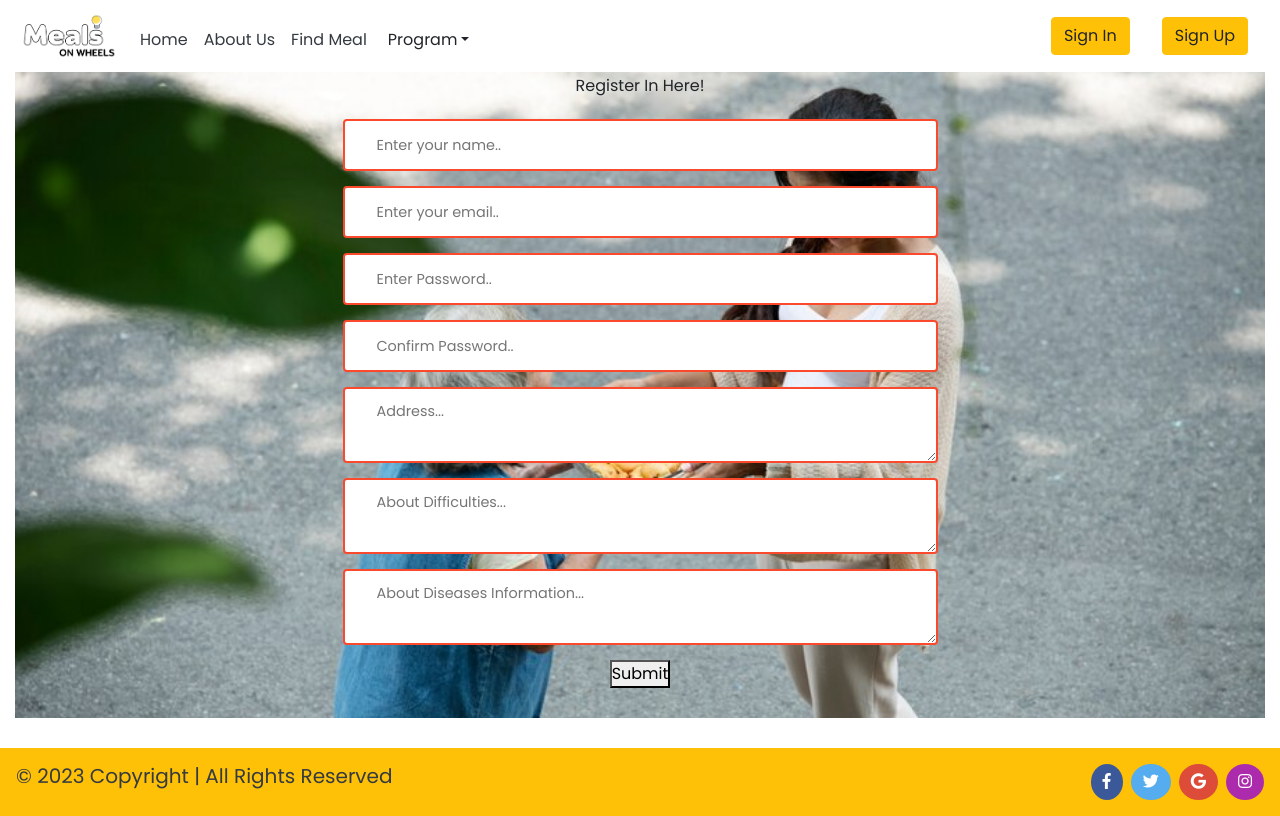
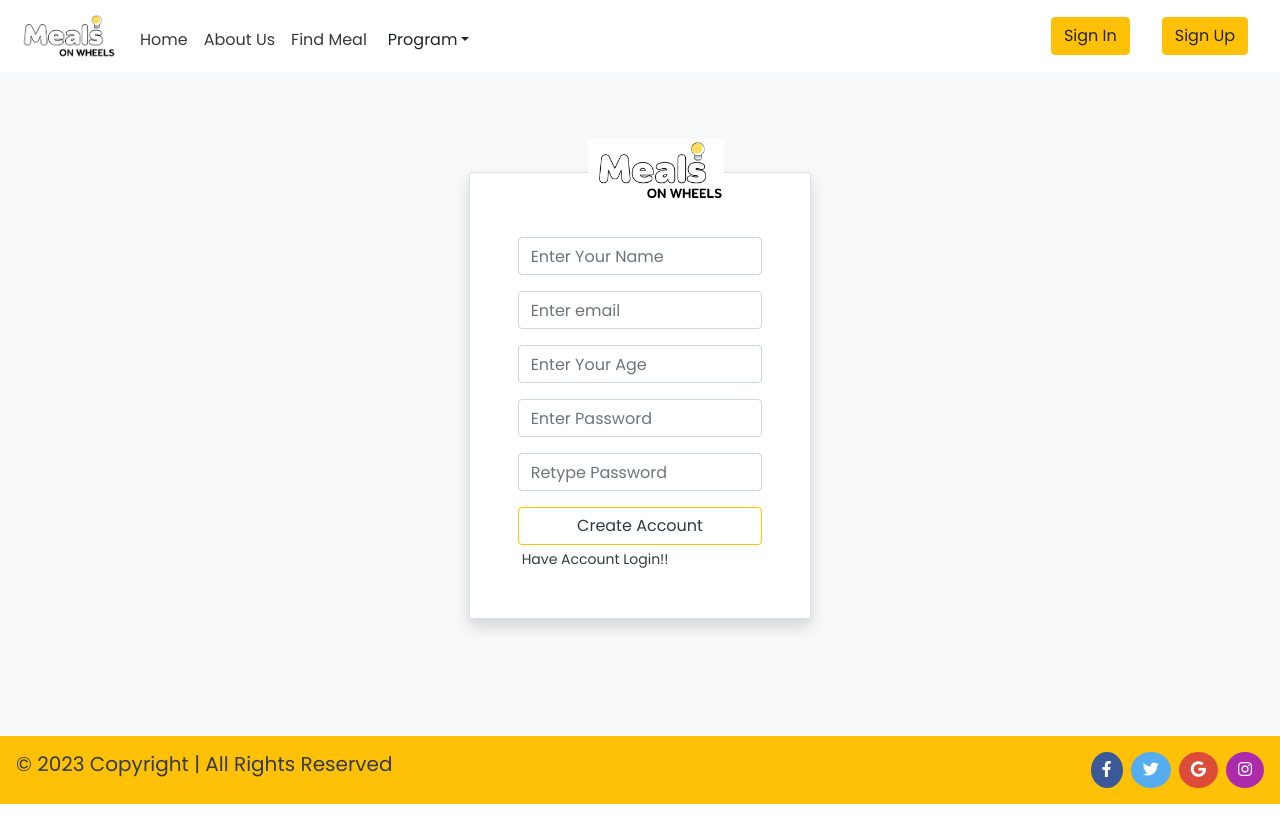
Before and after one commit to thinzarwinluck/HNDC_Unit22_Application-Development_mow_frontend, a React (Vite) app: page /register in a window 1280 px wide. Built offline with nearby package versions, Linux system fonts and the light colour scheme; a web font is replaced by a local one.

Commit message:
feat:login and register with api data fetching and design rewrite

```diff
--- a/package.json
+++ b/package.json
@@ -10,6 +10,7 @@
     "preview": "vite preview"
   },
   "dependencies": {
+    "axios": "^1.6.3",
     "bootstrap": "^5.3.2",
     "react": "^18.2.0",
     "react-bootstrap": "^2.9.2",
--- a/src/Navbar.jsx
+++ b/src/Navbar.jsx
@@ -32,10 +32,10 @@ const navigation = () => {
 
       </Navbar.Collapse>
         <Navbar.Collapse id="responsive-navbar-nav" className="justify-content-end">
-          <Nav.Link href="#" className="ml-2">
+          <Nav.Link href="/login" className="ml-2">
             <Button variant="warning">Sign In</Button>
           </Nav.Link>
-          <Nav.Link href="#">
+          <Nav.Link href="/register">
             <Button variant="warning">Sign Up</Button>
           </Nav.Link>
        </Navbar.Collapse>
--- /dev/null
+++ b/src/api/apiFetching.js
@@ -0,0 +1,5 @@
+import axios from "axios";
+const baseApi = axios.create({
+    baseURL:"http://localhost:8080/api"
+})
+export default baseApi;
--- a/src/data.js
+++ b/src/data.js
@@ -24,7 +24,7 @@ let aboutUs = [
         }
     ]
 
-    let logo =[logo1,logo2,logo3,logo4,logo5,logo1,logo2,logo3,logo4,logo5,logo1,logo1,logo2,logo3,logo4,logo5,logo1,logo2,logo3,logo4,logo5,logo1,logo1,logo2,logo3,logo4,logo5,logo1,logo2,logo3,logo4,logo5,logo1,logo1,logo2,logo3,logo4,logo5,logo1,logo2,logo3,logo4,logo5,logo1]
+    let logo =[logo1,logo2,logo3,logo4,logo5,logo1,logo2,logo3,logo4,logo5,logo1,logo1,logo2,logo3,logo4,logo5,logo1,logo2,logo3,logo4,logo5,logo1,logo1,logo2,logo3,logo4,logo5,logo1,logo2,logo3,logo4,logo5,logo1,logo1,logo2,logo3,logo4,logo5,logo1,logo2]
 
 
 export {aboutUs,logo};
--- a/src/home/Home.jsx
+++ b/src/home/Home.jsx
@@ -77,7 +77,7 @@ const Home = () => {
           </p>
         </div>
 
-        <div className="row m-auto">
+        <div className="row ml-5">
         {logo.map((item) => (
         <Image className="p-3"src={item} alt={item} width="120"  />
       ))}
--- a/src/home/home.css
+++ b/src/home/home.css
@@ -31,9 +31,26 @@ background-color: #80808082;
 .bg-non{
   background-color: rgba(128, 128, 128, 0.057);
 }
+.bg-yellow{
+  background-color: rgba(255, 255, 0, 0.628);
+}
 
 .mt-6{
   margin-top: 8%;
 }
 
+.full-screen{
+  height : 92vh
+}
+
+.shadow{
+  box-shadow: 2px 1px 5px 0px rgba(0,0,0,0.75);
+-webkit-box-shadow: 2px 1px 5px 0px rgba(0,0,0,0.75);
+-moz-box-shadow: 2px 1px 5px 0px rgba(0,0,0,0.75);
+}
+
+.align-center{
+  top: -34px;
+  left: 118px;
+}
 /* Add other styles for your existing components as needed */
--- a/src/login/Login.jsx
+++ b/src/login/Login.jsx
@@ -1,36 +1,95 @@
 import React from "react";
-import "./login.css";
-import login from "../img/login.jpg";
+import { useState } from "react";
+import "../home/Home.css";
+import  baseApi  from "../api/apiFetching";
+import axios from "axios";
+import {
+  Container,
+  Button,
+  Image,
+  Form,
+  Card,
+  Row,
+  Col,
+} from "react-bootstrap";
+import logo from "../img/logo.png";
 const Login = () => {
+  const [email, setEmail] = useState("");
+  const [password, setPassword] = useState("");
+  async function login(event) {
+    try {
+      event.preventDefault();
+      const data = {
+        email: email,
+        password: password,
+      };
+      await baseApi.post("/login", data).then(response => {
+      if (response.status ===200) {
+        sessionStorage.setItem('token', response.data.accessToken);
+        window.location.href = "/";
+      }
+    })
+    } catch (error) {
+      console.error("Login failed:", error.message);
+    }
+  }
+
   return (
-    <div className="container-fluid">
-      <div className="row ml-5">
-        <div className="login_image">
-          <img src={login} alt="" />
-        </div>
-        <div className="login_form">
-          <div className="login_text">
-            <h1>Welcome Back!</h1>
-            <h4>Login In Here!</h4>
-          </div>
-          <form>
-            <input
-              type="email"
-              name="email"
-              placeholder="Enter your email.."
-              required
-            />
-            <input
-              type="password"
-              name="password"
-              placeholder="Password.."
-              required
-            />
-            <button className="login_btn">Login</button>
-          </form>
-        </div>
+    <Container fluid className="bg-light p-5 full-screen">
+      <div className="p-5">
+        <Row className="mt-5">
+          <Col md={{ span: 4, offset: 4 }} className="mt-4 ">
+            <Card className="p-5 w-100 shadow mt-1 position-relative">
+              <img
+                src={logo}
+                width="40%"
+                className="position-absolute translate-middle align-center"
+                alt="React Bootstrap logo"
+              />
+              {/* <h4 className="text-center">Login In</h4> */}
+
+              <Form className="mt-3" onSubmit={login}>
+                <Form.Group className="mb-3" controlId="formBasicEmail">
+                  <Form.Control
+                    type="email"
+                    placeholder="Enter email"
+                    value={email}
+                    onChange={(e) => setEmail(e.target.value)}
+                  />
+                </Form.Group>
+
+                <Form.Group className="mb-3" controlId="formBasicPassword">
+                  <Form.Control
+                    type="password"
+                    placeholder="Password"
+                    value={password}
+                    onChange={(e) => setPassword(e.target.value)}
+                  />
+                </Form.Group>
+                <Button
+                  variant="outline-warning"
+                  type="submit"
+                  className="w-100 text-dark"
+                >
+                  Submit
+                </Button>
+                <Row className="mx-auto">
+                  <Form.Text className="text-muted">
+                    <a href="/register" className="text-dark pr-1">
+                      Forgot Password ?
+                    </a>
+                    |
+                    <a href="/register" className="text-dark pl-1 fs-6">
+                      Create Account
+                    </a>
+                  </Form.Text>
+                </Row>
+              </Form>
+            </Card>
+          </Col>
+        </Row>
       </div>
-    </div>
+    </Container>
   );
 };
 
--- a/src/register/Register.jsx
+++ b/src/register/Register.jsx
@@ -1,61 +1,128 @@
 import React from "react";
-import "./register.css";
+import { useState } from "react";
+import "../home/Home.css";
+import baseApi from "../api/apiFetching";
+import axios from "axios";
+import {
+  Container,
+  Button,
+  Image,
+  Form,
+  Card,
+  Row,
+  Col,
+} from "react-bootstrap";
+import logo from "../img/logo.png";
+const Register = () => {
+  const [email, setEmail] = useState("");
+  const [password, setPassword] = useState("");
+  const [userName, setName] = useState("");
+  const [age, setAge] = useState("");
+  const [reTypepassword, setRetypePassword] = useState("");
+  async function login(event) {
+    try {
+      event.preventDefault();
 
-const Register = () => {
+      const data = {
+        userName: userName,
+        password: reTypepassword,
+        email: email,
+        age: age,
+        location: "Hlaing",
+      };
+        await baseApi.post("/register", data).then(response => {
+          if (response.status === 201) {
+            window.location.href = "/login";
+          }
+        })
+      } catch (error) {
+        console.error("Login failed:", error.message);
+      }
+
+  }
+
   return (
-    <div className="container-fluid">
-      <div className="register_form">
-        <div className="register_text">
-          <h1>Fill Form For Getting Meal!</h1>
-          <h4>Register In Here!</h4>
-        </div>
-        <form className="pan-register">
-          <input
-            type="text"
-            name="name"
-            placeholder="Enter your name.."
-            required
-          />
-          <input
-            type="email"
-            name="email"
-            placeholder="Enter your email.."
-            required
-          />
-          <input
-            type="pre-password"
-            name="#"
-            placeholder="Enter Password.."
-            required
-          />
-          <input
-            type="password"
-            name="password"
-            placeholder="Confirm Password.."
-            required
-          />
-          <textarea
-            type="textarea"
-            name="address"
-            placeholder="Address..."
-            required
-          />
-          <textarea
-            type="textarea"
-            name="difficulties"
-            placeholder="About Difficulties..."
-            required
-          />
-          <textarea
-            type="textarea"
-            name="disease"
-            placeholder="About Diseases Information..."
-            required
-          />
-        </form>
-        <button className="register_btn">Submit</button>
+    <Container fluid className="bg-light p-5 full-screen">
+      <div className="p-5">
+        <Row className="mt-5">
+          <Col md={{ span: 4, offset: 4 }} className="mt-4 ">
+            <Card className="p-5 w-100 shadow mt-1 position-relative">
+              <img
+                src={logo}
+                width="40%"
+                className="position-absolute translate-middle align-center"
+                alt="React Bootstrap logo"
+              />
+              {/* <h4 className="text-center">Login In</h4> */}
+
+              <Form className="mt-3" onSubmit={login}>
+                <Form.Group className="mb-3" controlId="formBasicUserName">
+                  <Form.Control
+                    type="text"
+                    placeholder="Enter Your Name"
+                    value={userName}
+                    onChange={(e) => setName(e.target.value)}
+                  />
+                </Form.Group>
+                <Form.Group className="mb-3" controlId="formBasicEmail">
+                  <Form.Control
+                    type="email"
+                    placeholder="Enter email"
+                    value={email}
+                    onChange={(e) => setEmail(e.target.value)}
+                  />
+                </Form.Group>
+                <Form.Group className="mb-3" controlId="formBasicAge">
+                  <Form.Control
+                    type="text"
+                    placeholder="Enter Your Age"
+                    value={age}
+                    onChange={(e) => setAge(e.target.value)}
+                  />
+                </Form.Group>
+
+                <Form.Group className="mb-3" controlId="formBasicPassword">
+                  <Form.Control
+                    type="password"
+                    placeholder="Enter Password"
+                    value={password}
+                    onChange={(e) => setPassword(e.target.value)}
+                  />
+                </Form.Group>
+                <Form.Group className="mb-3" controlId="formBasicPassword">
+                  <Form.Control
+                    type="password"
+                    placeholder="Retype Password"
+                    value={reTypepassword}
+                    onChange={(e) =>
+                      setRetypePassword(
+                        e.target.value === password
+                          ? e.target.value
+                          : console.log("password not match")
+                      )
+                    }
+                  />
+                </Form.Group>
+                <Button
+                  variant="outline-warning"
+                  type="submit"
+                  className="w-100 text-dark"
+                >
+                  Create Account
+                </Button>
+                <Row className="mx-auto">
+                  <Form.Text className="text-muted">
+                    <a href="/login" className="text-dark pl-1 fs-6">
+                      Have Account Login!!
+                    </a>
+                  </Form.Text>
+                </Row>
+              </Form>
+            </Card>
+          </Col>
+        </Row>
       </div>
-    </div>
+    </Container>
   );
 };
 
--- a/src/register/register.css
+++ b/src/register/register.css
@@ -14,11 +14,6 @@
   width: 50%;
   margin: 0;
 }
-
-.register_form h1,
-h4 {
-  text-align: center;
-}
 .register_form h1 {
   font-size: 2rem;
   font-weight: 600;
@@ -26,29 +21,3 @@ h4 {
 .register_form h4 {
   font-size: 1rem;
 }
-
-input[type="text"],
-input[type="email"],
-input[type="pre-password"],
-input[type="password"],
-textarea {
-  width: 100%;
-  padding: 12px;
-  border-radius: 4px;
-  box-sizing: border-box;
-  resize: vertical;
-  display: block;
-  margin: 15px 0;
-  border: 2px solid #fa492d;
-}
-input[type="text"],
-input[type="email"],
-input[type="pre-password"],
-input[type="password"],
-textarea:focus {
-  outline: none;
-}
-::placeholder {
-  font-size: 0.9rem;
-  padding-left: 20px;
-}
```
Also changed, not shown: 1 other file (tests, documents, lock files or other folders).
